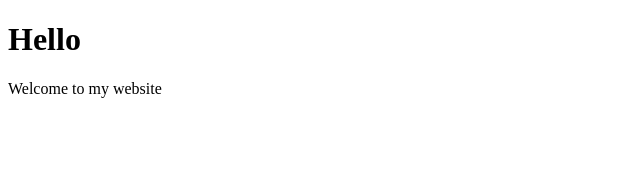
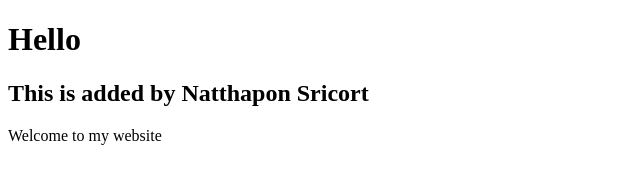
Before and after one commit to Chanapha/git-demo, a plain HTML site: page index.html in a window 1280 px wide. Shown: the whole page, without its empty margins (0-640 px from the left). Drawn offline with Linux system fonts and the light colour scheme.

Commit message:
Added header by natthapon

```diff
--- a/index.html
+++ b/index.html
@@ -6,6 +6,7 @@
   </head>
   <body>
       <h1>Hello</h1>
+      <h2>This is added by Natthapon Sricort</h2>
       <p>Welcome to my website</p>
   </body>
 </html>
```
